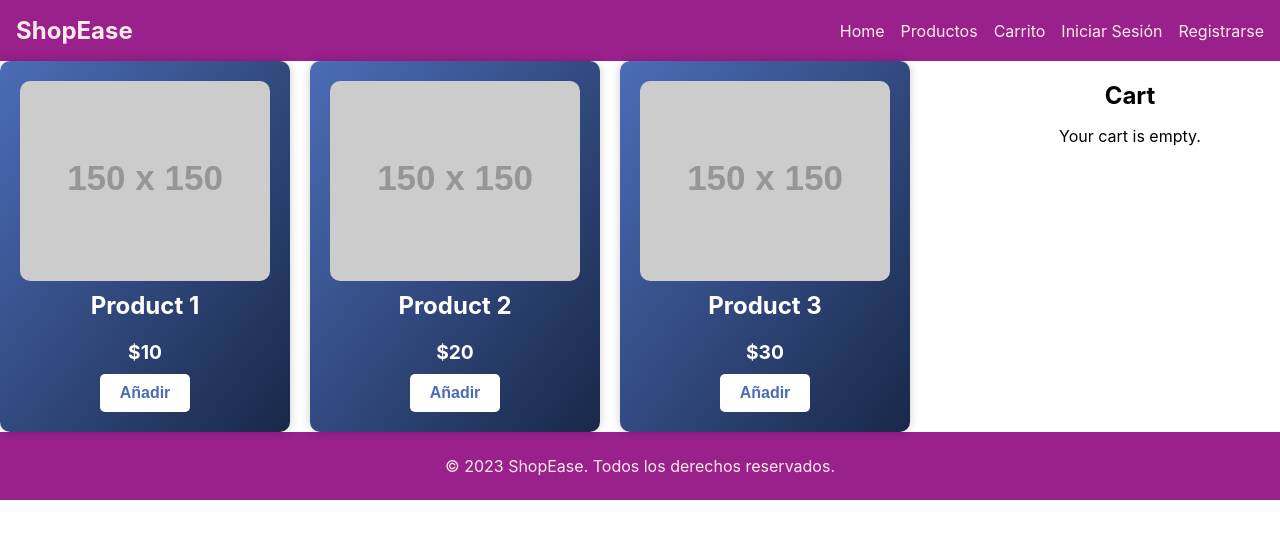
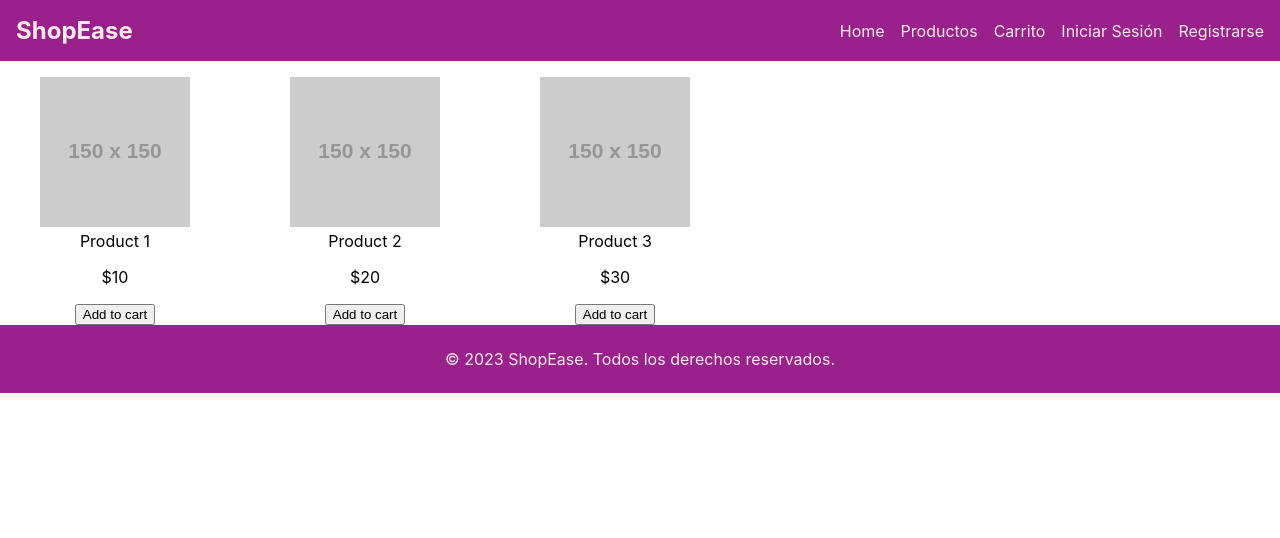
Before and after one commit to Yeyz75/ShopEase, a React (Create React App) app: page /products in a window 1280 px wide. Shown: the top 538 px of the page. Built offline with nearby package versions, Linux system fonts and the light colour scheme.

Commit message:
Se comenzó Products/Product

```diff
--- a/src/components/Button/Button.css
+++ /dev/null
@@ -1,14 +0,0 @@
-.button {
-    background-color: #007bff;
-    border: none;
-    color: #fff;
-    padding: 0.5rem 1rem;
-    font-size: 1rem;
-    font-weight: bold;
-    border-radius: 0.25rem;
-    cursor: pointer;
-}
-
-.button:hover {
-    background-color: #0069d9;
-}
--- a/src/components/Button/Button.jsx
+++ /dev/null
@@ -1,24 +0,0 @@
-import React from "react";
-import PropTypes from "prop-types";
-import "./Button.css";
-
-const Button = ({ text, onClick, type }) => {
-  return (
-    <button className="button" type={type} onClick={onClick}>
-      {text}
-    </button>
-  );
-};
-
-Button.propTypes = {
-  text: PropTypes.string.isRequired,
-  onClick: PropTypes.func.isRequired,
-  type: PropTypes.oneOf(["button", "submit", "reset"]),
-};
-
-Button.defaultProps = {
-  type: "button",
-  text: "Añadir",
-};
-
-export default Button;
--- a/src/components/Button/index.js
+++ /dev/null
@@ -1,2 +0,0 @@
-import Button from './Button.jsx';
-export default Button;
--- a/src/components/Product/Product.jsx
+++ b/src/components/Product/Product.jsx
@@ -1,24 +1,17 @@
 import React from "react";
-import PropTypes from "prop-types";
-import Button from "../Button/index";
-import "./Product.css";
 
-const Product = ({ name, image, price, onAddToCart }) => {
+const Product = ({ name, description, price, image }) => {
   return (
-    <div className="product">
-      <img src={image} alt={name} />
-      <h3>{name}</h3>
-      <p>{price}</p>
-      <Button onClick={onAddToCart}>Add to Cart</Button>
-    </div>
+    <article className="product">
+      <figure>
+        <img src={image} alt={name} />
+        <figcaption>{name}</figcaption>
+      </figure>
+      <p className="product__description">{description}</p>
+      <p className="product__price">{price}</p>
+      <button className="product__button">Add to cart</button>
+    </article>
   );
 };
 
-Product.propTypes = {
-  name: PropTypes.string.isRequired,
-  image: PropTypes.string.isRequired,
-  price: PropTypes.string.isRequired,
-  onAddToCart: PropTypes.func.isRequired,
-};
-
 export default Product;
--- a/src/pages/Products/Products.jsx
+++ b/src/pages/Products/Products.jsx
@@ -3,8 +3,6 @@ import Product from "../../components/Product/product";
 import "./Products.css";
 
 const Products = () => {
-  const [cart, setCart] = useState([]);
-
   const products = [
     {
       id: 1,
@@ -26,11 +24,6 @@ const Products = () => {
     },
   ];
 
-  const handleAddToCart = (productId) => {
-    const productToAdd = products.find((product) => product.id === productId);
-    setCart([...cart, productToAdd]);
-  };
-
   return (
     <div className="products-container">
       <div className="products">
@@ -40,23 +33,8 @@ const Products = () => {
             name={product.name}
             image={product.image}
             price={product.price}
-            onAddToCart={() => handleAddToCart(product.id)}
           />
         ))}
-      </div>
-      <div className="cart">
-        <h2>Cart</h2>
-        {cart.length === 0 ? (
-          <p>Your cart is empty.</p>
-        ) : (
-          <ul>
-            {cart.map((product) => (
-              <li key={product.id}>
-                {product.name} ({product.price})
-              </li>
-            ))}
-          </ul>
-        )}
       </div>
     </div>
   );
```
Also changed, not shown: src/components/Cart/Cart.css (deleted), src/components/Cart/Cart.jsx (deleted), src/components/Cart/index.js (deleted).
